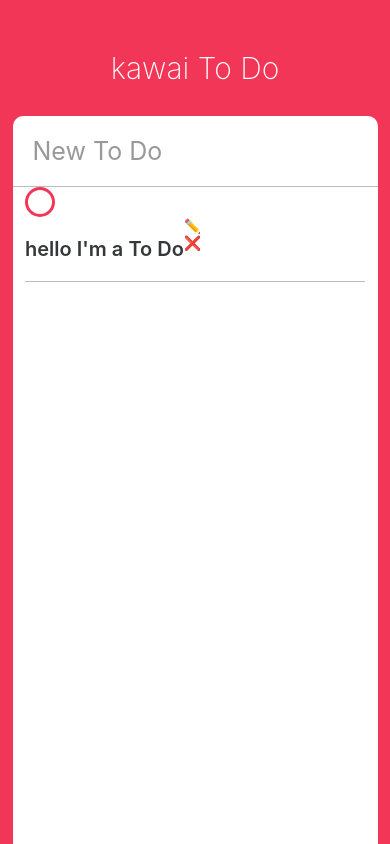
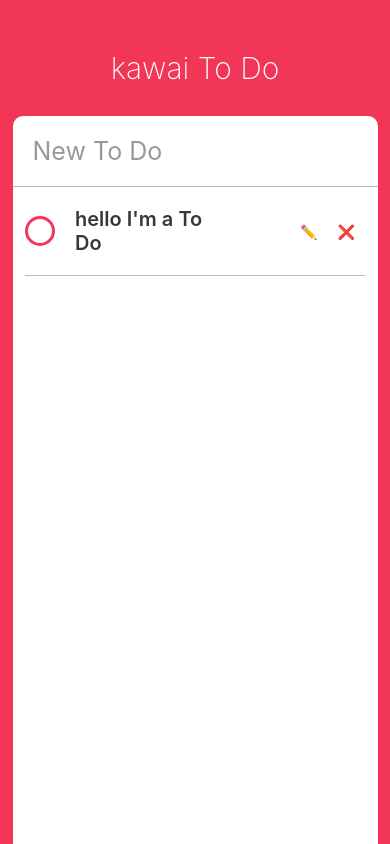
Before and after one commit to graffiti4u/kawai-todo, a React Native app: screen / in a window 390 px wide. Built offline with nearby package versions, Linux system fonts and the light colour scheme.

Commit message:
이모티콘 스타일링.

```diff
--- a/ToDo.js
+++ b/ToDo.js
@@ -37,7 +37,6 @@ export default class ToDo extends Component {
             hello I'm a To Do
           </Text>
         </View>
-        <View style={styles.column}>
         {isEditing ? (
           <View style={styles.actions}>
             <TouchableOpacity>
@@ -61,7 +60,6 @@ export default class ToDo extends Component {
           </View>
         )}
       </View>
-      </View>
     );
   }
 
@@ -81,6 +79,7 @@ const styles = StyleSheet.create({
     borderBottomWidth: StyleSheet.hairlineWidth,
     flexDirection: 'row',
     alignItems: 'center',
+    justifyContent: 'space-between',
   },
   circle: {
     width: 30,
@@ -107,4 +106,17 @@ const styles = StyleSheet.create({
   uncompletedText: {
     color: '#353839',
   },
+  column: {
+    flexDirection: 'row',
+    alignItems: 'center',
+    width: width / 2,
+    justifyContent: 'space-between',
+  },
+  actions: {
+    flexDirection: 'row',
+  },
+  actionContainer: {
+    marginVertical: 10,
+    marginHorizontal: 10,
+  },
 });
```
Lines whose indentation alone changed are shown as unchanged.
